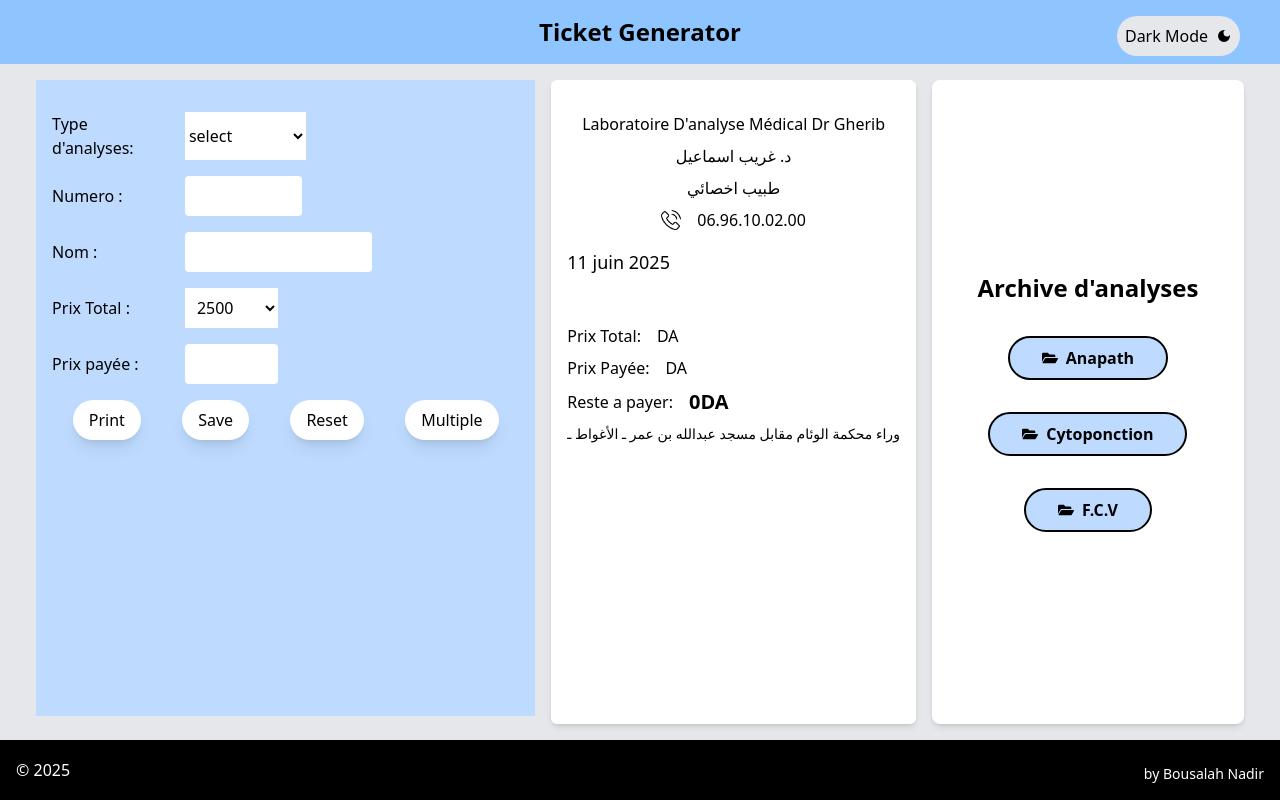
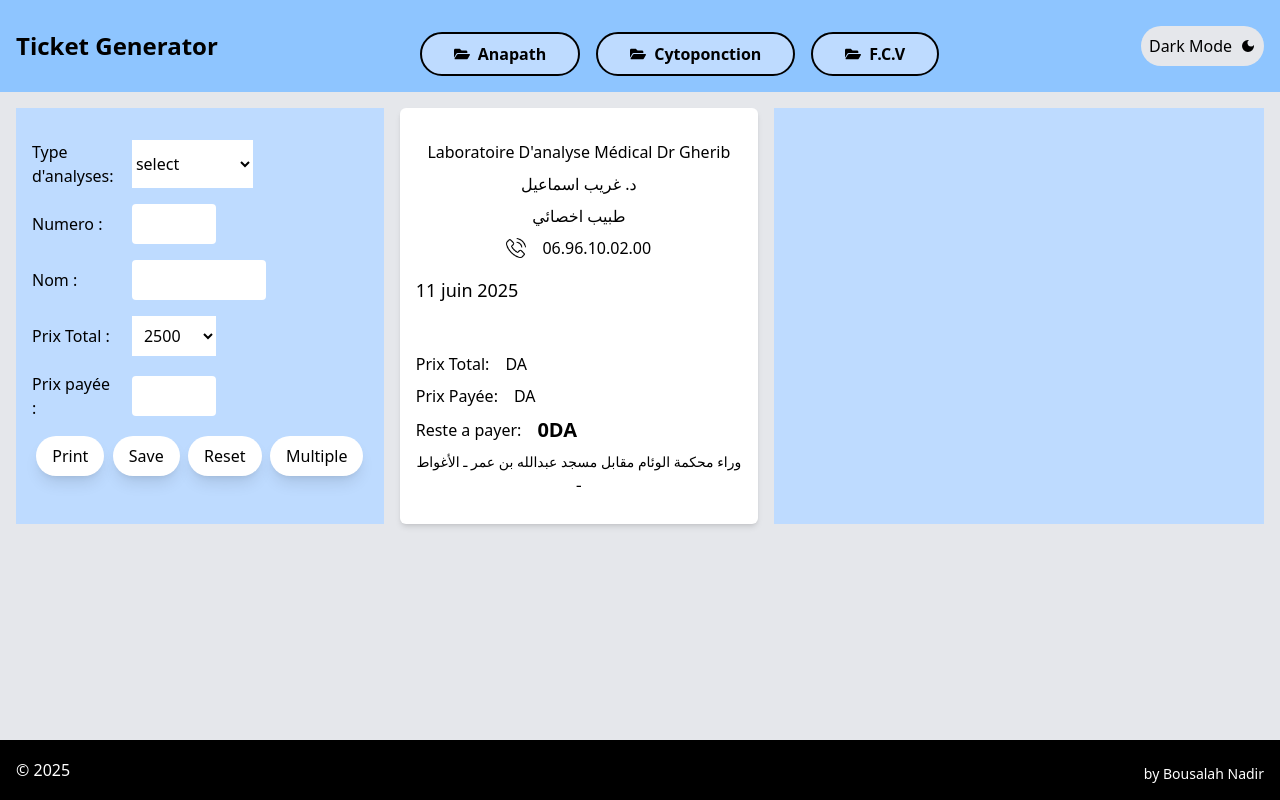
Before and after one commit to Medido1/office_ticket_generator, a React (Vite) app: page / in a window 1280 px wide. Built offline with nearby package versions, Linux system fonts and the light colour scheme.

Commit message:
Add TodaysResult component and move Archive component to Header

```diff
--- a/src/components/Archive.jsx
+++ b/src/components/Archive.jsx
@@ -10,11 +10,7 @@ function Archive() {
             font-bold  hover:scale-125 transition duration-100
             ${darkMode ? "bg-blue-900 text-white hover:bg-blue-600" : "bg-blue-200 hover:bg-blue-100"}`
   return (
-    <div className={`mt-4 sm:mt-0 flex flex-col justify-center items-center gap-4  p-2 shadow-md
-      rounded-lg w-full md:w-[25%] ${darkMode ? "bg-blue-600" : "bg-white"}`} >
-      <h2 className={`text-center text-2xl font-bold ${darkMode ? "text-white" : "text-black"}`}>
-        Archive d'analyses
-      </h2>
+    <div className={`sm:mt-0 flex justify-center items-center gap-4`} >
       <Link to='/anapath'>
         <button
           className={buttonStyle}>
--- a/src/components/ClientTable.jsx
+++ b/src/components/ClientTable.jsx
@@ -1,5 +1,5 @@
 import { useEffect, useState, useContext } from "react";
-import { Link } from "react-router-dom";
+import { Link, useLocation } from "react-router-dom";
 import deleteIcon from "../assets/delete.png";
 import { FaEdit } from "react-icons/fa";
 import Form from "./Form";
@@ -7,7 +7,6 @@ import {GlobalContext} from "../context/GlobalContext";
 import Ticket from "./Ticket";
 import * as XLSX from "xlsx";
 import { saveAs } from "file-saver";
-
 
 function ClientTable({type}) {
   const {state,
@@ -21,6 +20,9 @@ function ClientTable({type}) {
     ticketRef,
     darkMode,
     setPhoneNumber} = useContext(GlobalContext)
+
+  /* to navigate bewteen different pages */
+  const location = useLocation();
 
   const [fullData, setFullData] = useState([]);
   const [filteredData, setFilteredData] = useState([]);
@@ -64,7 +66,7 @@ function ClientTable({type}) {
       data = [];
     }
     setFullData(data);
-  }, [showForm])
+  }, [showForm, location])
 
   // Update filtered data when fullData changes
   useEffect(() => {
--- a/src/components/Form.jsx
+++ b/src/components/Form.jsx
@@ -1,6 +1,5 @@
-import { useState, useMemo, useEffect } from "react";
+import { useState, useMemo, useEffect, useContext } from "react";
 import {GlobalContext} from "../context/GlobalContext";
-import { useContext } from "react";
 import safeParse from "../utilities/SafeParse";
 
 function Form({changeType, setNumber, setName,
@@ -168,7 +167,7 @@ function Form({changeType, setNumber, setName,
 
 return (
   <form className={`${darkMode ? "bg-blue-600 text-white" : "bg-blue-200 text-black"}
-    px-4 py-8 ${isEdit ? `md:w-full` : "md:w-[40%]"} sm:w-full mb-2`}
+    px-4 py-8 ${isEdit ? `md:w-full` : "md:w-[30%]"} sm:w-full `}
     >
     <div className="flex gap-4 mb-4">
       <label htmlFor="type" className="w-[40%] sm:w-[25%]">
@@ -246,7 +245,7 @@ return (
         onChange = {(e) => setUnitPrice(parseFloat(e.target.value) || 0)}
         id={`${isMulti ? "totalPrice" : "UnitPrice"}`}
         className={`${darkMode ? "bg-black" : "bg-white"} p-2
-        ${isEdit ? `w-[24%]` : "w-[25%] sm:w-[20%]"}`}
+        ${isEdit ? `w-[24%]` : "sm:w-[25%]"}`}
         value={state.UnitPrice}>
           <option value="2500">2500</option>
           <option value="2000">2000</option>
@@ -274,7 +273,7 @@ return (
         onChange={(e) => setPayedSum(parseFloat(e.target.value) || 0)}
         className={`p-2 rounded border-grey-300 focus:outline-none
           focus:ring-2 focus:ring-blue-400 ${darkMode ? "bg-black" : "bg-white"}
-          ${isEdit ? `w-[24%]` : "w-[25%] sm:w-[20%]"}`}
+          ${isEdit ? `w-[24%]` : "sm:w-[25%]"}`}
         type="number" min="0" id="payedSum" value={state.payedSum}
       />
     </div>
--- a/src/components/Header.jsx
+++ b/src/components/Header.jsx
@@ -2,19 +2,21 @@ import { MdDarkMode } from "react-icons/md";
 import { CiLight } from "react-icons/ci";
 import {GlobalContext} from "../context/GlobalContext";
 import { useContext } from "react";
+import Archive from "./Archive";
 
 function Header() {
   const {darkMode, toggleDarkMode} = useContext(GlobalContext)
   return (
     <header className={`${darkMode ? "bg-black" : "bg-blue-300"}
-      p-4 flex flex-col  items-center gap-4 relative `}>
+      p-4 flex justify-between items-center gap-4`}>
       <h1 className={`text-2xl font-bold ${darkMode ? "text-white" : "text-black"}
-        `}>
+      `}>
         Ticket Generator
       </h1>
+      <Archive />
       <button
         onClick={toggleDarkMode}
-        className={`md:absolute right-10 cursor-pointer flex items-center gap-2
+        className={` cursor-pointer flex items-center gap-2
            rounded-full hover:bg-gray-400 ${darkMode ? "bg-white" : "bg-gray-200"}
           sm:relative px-2`}>
         <p className={`text-black`}>
--- a/src/components/Main.jsx
+++ b/src/components/Main.jsx
@@ -3,8 +3,7 @@ import Ticket from "./Ticket";
 import { useContext, useEffect, useState } from "react";
 import {GlobalContext} from "../context/GlobalContext";
 import Archive from "./Archive";
-import safeParse from "../utilities/SafeParse";
-
+import TodaysResults from "./TodaysResults";
 
 function Main() {
   const {state,
@@ -23,8 +22,9 @@ function Main() {
   const {type, number, name, UnitPrice, payedSum} = state;
 
   return (
-    <main className={`${darkMode ? "bg-gray-400" : "bg-gray-200"} p-4  gap-4 flex-grow
-      sm:flex sm:flex-col md:flex-row md:justify-center`}>
+    <main className={`${darkMode ? "bg-gray-400" : "bg-gray-200"} p-4 flex-grow
+      flex-col  md:flex-row md:justify-center`}>
+      <section className="flex w-full gap-4">
         <Form
           changeType = {changeType}
           setNumber = {setNumber}
@@ -45,7 +45,9 @@ function Main() {
           UnitPrice = {UnitPrice}
           payedSum = {payedSum}
         />
-      <Archive />
+        <TodaysResults />
+      </section>
+
     </main>
   )
 }
--- /dev/null
+++ b/src/components/TodaysResults.jsx
@@ -0,0 +1,30 @@
+import { useContext, useMemo, useState } from "react";
+import {GlobalContext} from "../context/GlobalContext";
+import safeParse from "../utilities/SafeParse";
+
+function TodaysResults() {
+  const {darkMode} = useContext(GlobalContext)
+  const currentDay = useMemo(() =>
+    new Date().toLocaleDateString("fr-FR", {
+      year: "numeric", month: "long", day: "numeric"
+    }), []);
+
+  const archiveData = localStorage.getItem("archiveData");
+
+  const [data, setData] = useState(() => {
+    if (!archiveData) return [];
+    return safeParse(archiveData);
+  });
+
+  const AnapathData = data.filter(item => item.type === "Anapath");
+  const CytoponctionData = data.filter(item => item.type === "Cytoponction");
+  const FCVData = data.filter(item => item.type === "F.C.V");
+  return (
+    <div className={`${darkMode ? "bg-blue-600 text-white" : "bg-blue-200 text-black"}
+    px-4 py-8 sm:w-[40%]`}>
+
+    </div>
+  )
+}
+
+export default TodaysResults
```
Lines whose indentation alone changed are shown as unchanged.
